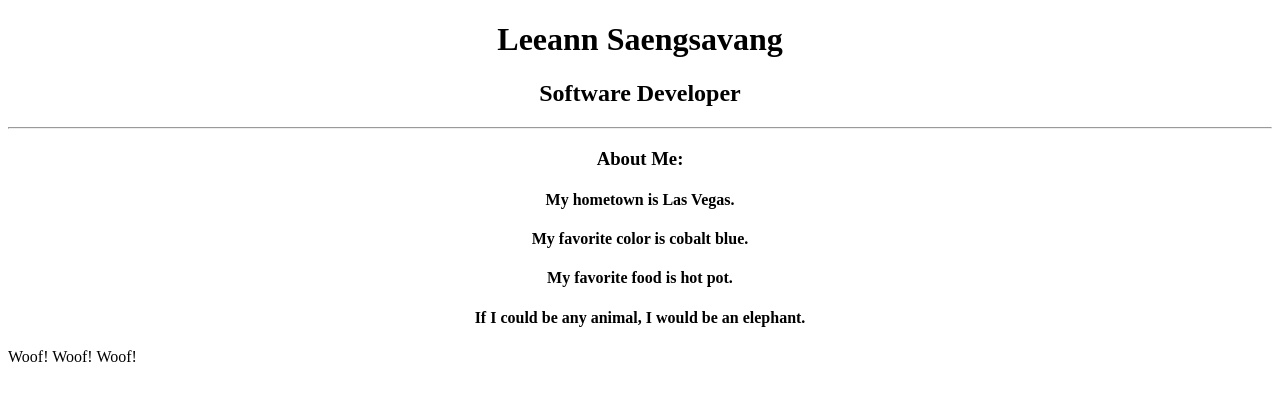
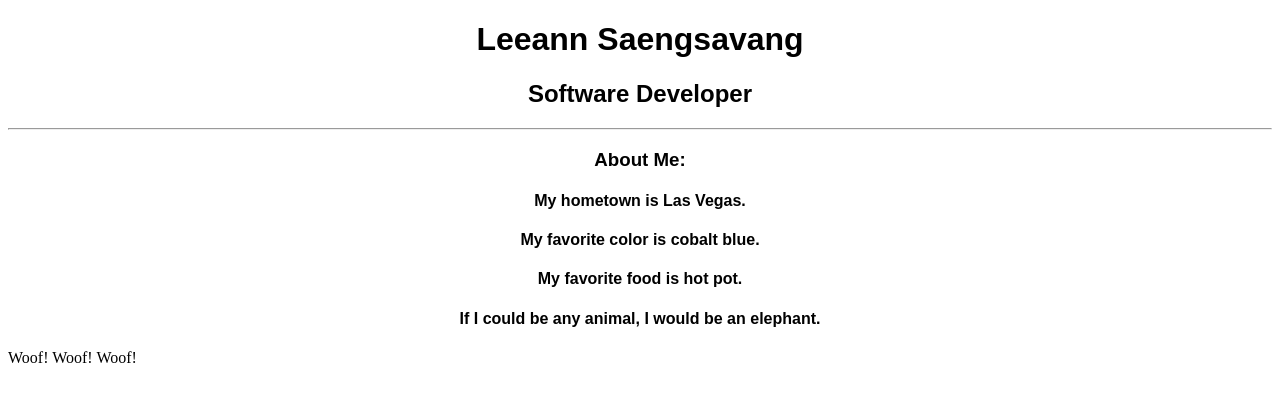
Before and after one commit to lsaengsavang/Intro-Profile, a plain HTML site: page index.html in a window 1280 px wide. Drawn offline with Linux system fonts and the light colour scheme.

Commit message:
Font family styles

```diff
--- a/index.html
+++ b/index.html
@@ -6,16 +6,16 @@
     <title>Leeann's Profile</title>
   </head>
   <body>
-    <div align="center">
-      <h1>Leeann Saengsavang</h1>
-      <h2>Software Developer</h2>
+    <div align="center" style="font-family: Arial">
+      <h1 class="text">Leeann Saengsavang</h1>
+      <h2 class="text">Software Developer</h2>
       <hr />
-      <h3>About Me:</h3>
-      <h4>My hometown is Las Vegas.</h4>
-      <h4>My favorite color is cobalt blue.</h4>
-      <h4>My favorite food is hot pot.</h4>
-      <h4>If I could be any animal, I would be an elephant.</h4>
+      <h3 class="text">About Me:</h3>
+      <h4 class="text">My hometown is Las Vegas.</h4>
+      <h4 class="text">My favorite color is cobalt blue.</h4>
+      <h4 class="text">My favorite food is hot pot.</h4>
+      <h4 class="text">If I could be any animal, I would be an elephant.</h4>
     </div>
-    <p>Woof! Woof! Woof!</p>
+    <p class="text">Woof! Woof! Woof!</p>
   </body>
 </html>
--- a/styles.css
+++ b/styles.css
@@ -1,3 +1,3 @@
-.body {
+.text {
   font-family: Arial;
 }
```
